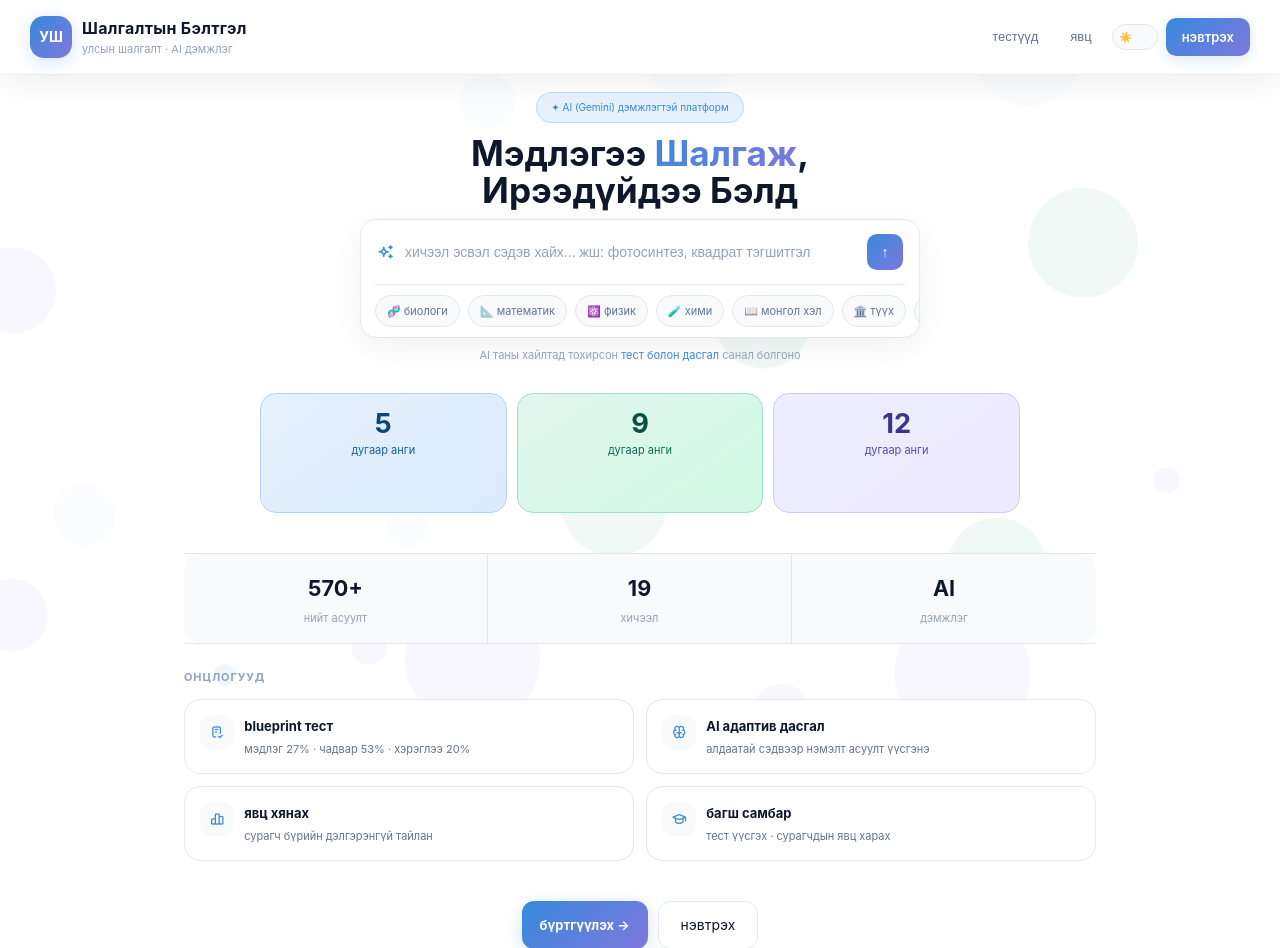
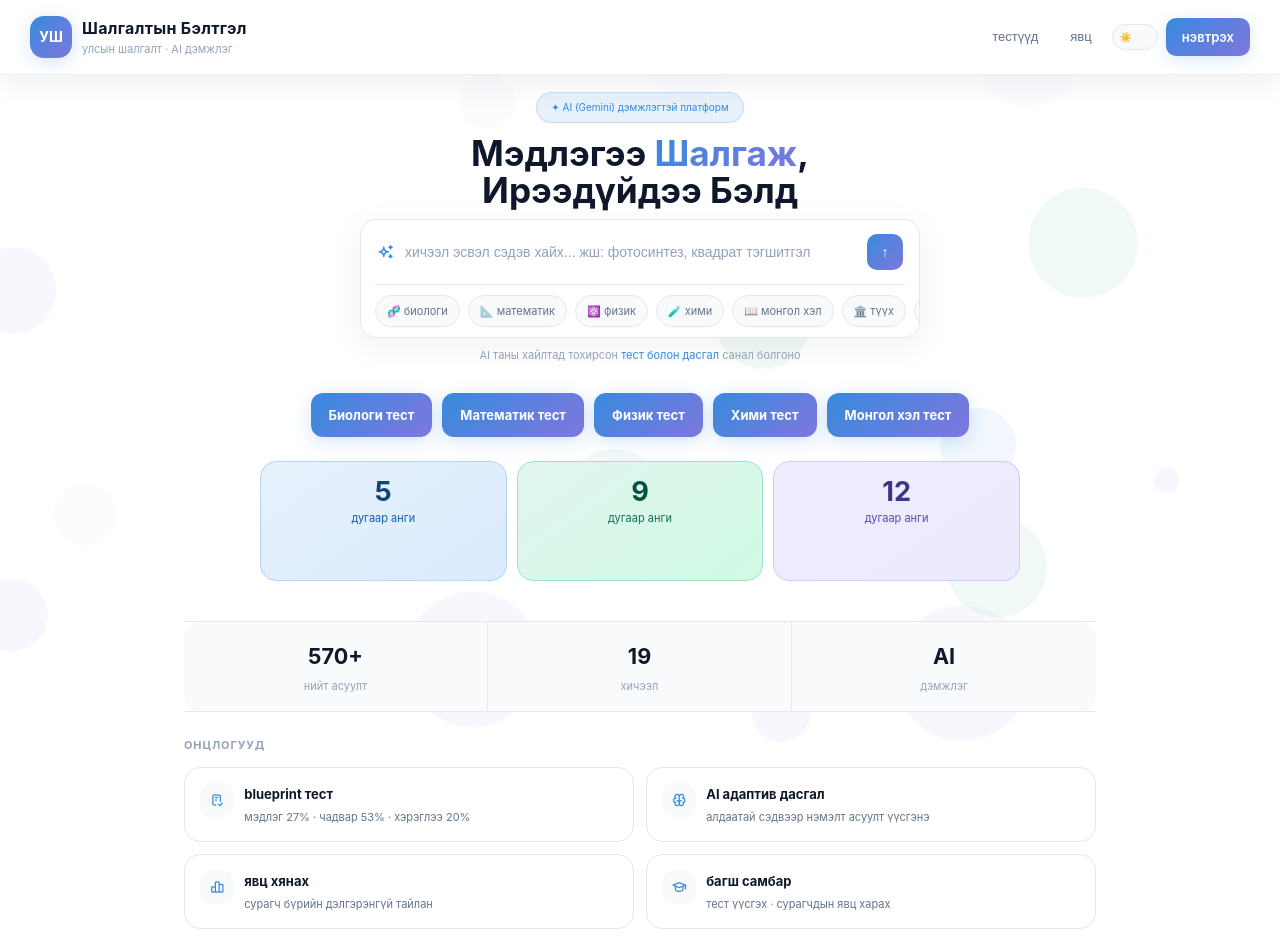
Before and after one commit to badamaa611/capstone3team, a Flask app: template templates/index.html in a window 1280 px wide. Shown: the top 948 px of the page. Run offline with Flask 3, Linux system fonts and the light colour scheme; the template is opened without the code that fills it, so the values that code supplies are empty.

Commit message:
feat: add quick subject links for easy access to test categories

```diff
--- a/templates/index.html
+++ b/templates/index.html
@@ -175,6 +175,14 @@
       <p class="ai-hint">AI таны хайлтад тохирсон <span>тест болон дасгал</span> санал болгоно</p>
     </div>
 
+    <div class="quick-subjects" style="margin:1.5rem auto;max-width:760px;display:flex;flex-wrap:wrap;gap:10px;justify-content:center;">
+      <a class="cp" href="/test?angi=12&hicheel=%D0%91%D0%B8%D0%BE%D0%BB%D0%BE%D0%B3%D0%B8">Биологи тест</a>
+      <a class="cp" href="/test?angi=12&hicheel=%D0%9C%D0%B0%D1%82%D0%B5%D0%BC%D0%B0%D1%82%D0%B8%D0%BA">Математик тест</a>
+      <a class="cp" href="/test?angi=12&hicheel=%D0%A4%D0%B8%D0%B7%D0%B8%D0%BA">Физик тест</a>
+      <a class="cp" href="/test?angi=12&hicheel=%D0%A5%D0%B8%D0%BC%D0%B8">Хими тест</a>
+      <a class="cp" href="/test?angi=12&hicheel=%D0%9C%D0%BE%D0%BD%D0%B3%D0%BE%D0%BB%20%D1%85%D1%8D%D0%BB">Монгол хэл тест</a>
+    </div>
+
     <div class="grade-row">
       <div class="gc g5" onclick="openModal(5)">
         <span class="gn">5</span>
```
